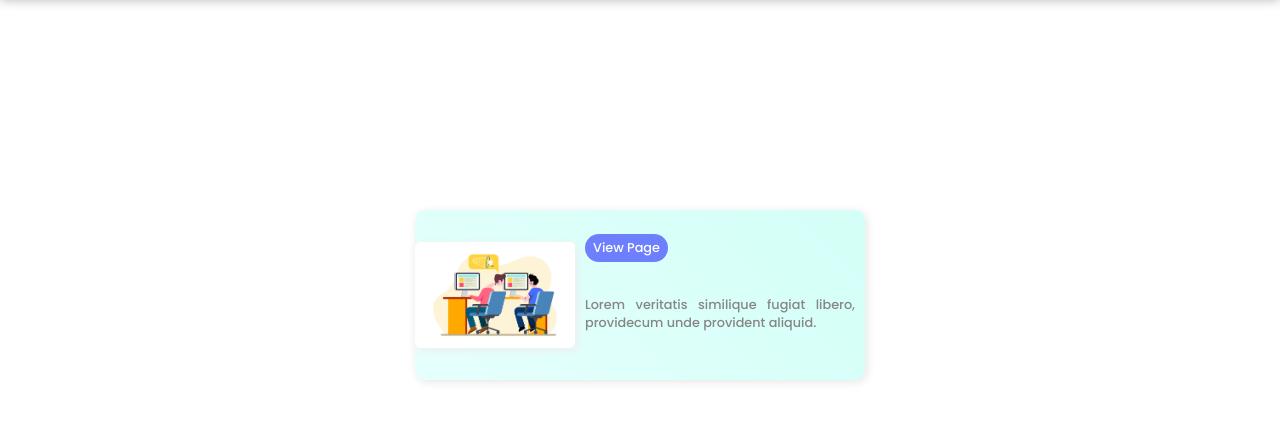
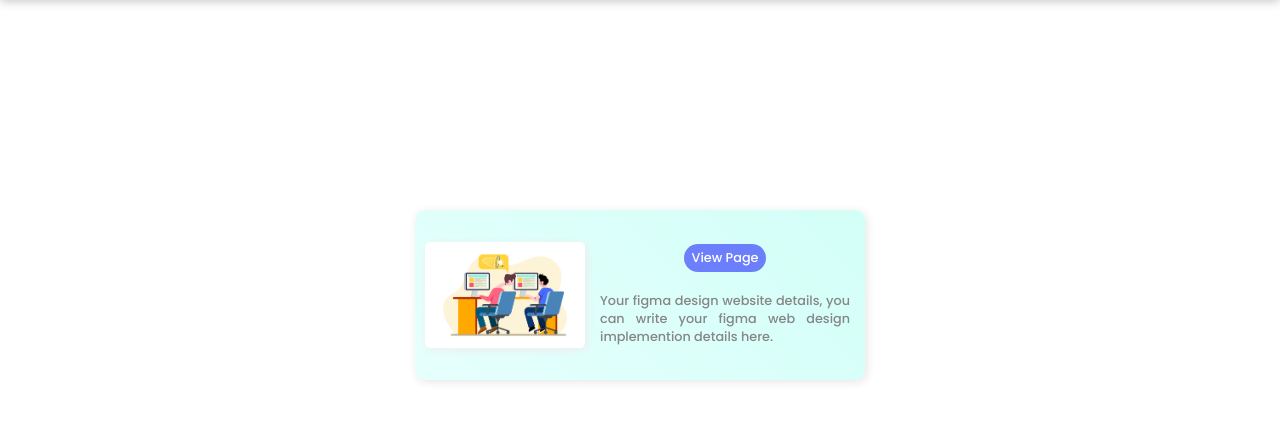
Before and after one commit to sapnendra/design, a plain HTML site: page index.html in a window 1280 px wide. Shown: the part 105-526 px from the top of the page. Drawn offline with Linux system fonts and the light colour scheme.

Commit message:
add public web design section for better experiences in contributing project in github

```diff
--- a/index.html
+++ b/index.html
@@ -37,17 +37,28 @@
             justify-content: center;
             align-items: center;
             grid-area: 1 / 1 / 3 / 2;
+            margin-left: 20px;
+        }
+
+
+        .dummy-img img {
+            border-radius: 5px;
+            box-shadow: 2px 2px 10px rgb(237, 237, 237);
+        }
+
+        .right {
+            display: flex;
+            flex-direction: column;
+            justify-content: center;
+            align-items: center;
+            gap: 20px;
+            grid-area: 1 / 2 / 3 / 3;
         }
 
         .link {
             display: flex;
             justify-content: flex-start;
             align-items: center;
-        }
-
-        .dummy-img img {
-            border-radius: 5px;
-            box-shadow: 2px 2px 10px rgb(237, 237, 237);
         }
 
         .link a {
@@ -60,8 +71,9 @@
             padding: 5px 8px;
         }
 
+
         .dummy-details {
-            width: 270px;
+            width: 250px;
         }
 
         .dummy-details p {
@@ -94,11 +106,13 @@
                     <div class="dummy-img">
                         <img width="160px" src="./img/Engage-with-Computer.jpg" alt="dummy design image">
                     </div>
-                    <div class="link">
-                        <a href="./Public_Web_Designs/sapnendraDesign1.html">View Page</a>
-                    </div>
-                    <div class="dummy-details">
-                        <p>Lorem veritatis similique fugiat libero, providecum unde provident aliquid.</p>
+                    <div class="right">
+                        <div class="link">
+                            <a href="./Public_Web_Designs/sapnendraDesign1.html">View Page</a>
+                        </div>
+                        <div class="dummy-details">
+                            <p>Your figma design website details, you can write your figma web design implemention details here.</p>
+                        </div>
                     </div>
                 </div>
             </main>
```
